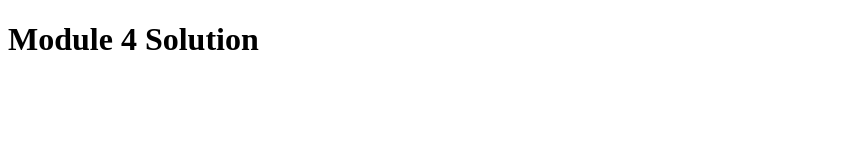
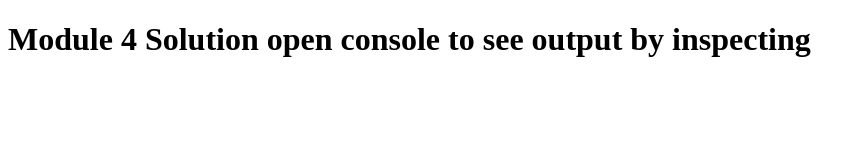
Before and after one commit to Nikhil1297/coursera-test, a plain HTML site: page assignment4/index.html in a window 1280 px wide. Shown: the whole page, without its empty margins (0-866 px from the left). Drawn offline with Linux system fonts and the light colour scheme.

Commit message:
final changes!

```diff
--- a/assignment4/index.html
+++ b/assignment4/index.html
@@ -8,6 +8,7 @@
   <script src="js/script.js"></script>
 </head>
 <body>
-  <h1>Module 4 Solution </h1>
+  <h1>Module 4 Solution
+      open console to see output by inspecting</h1>
 </body>
 </html>
```
